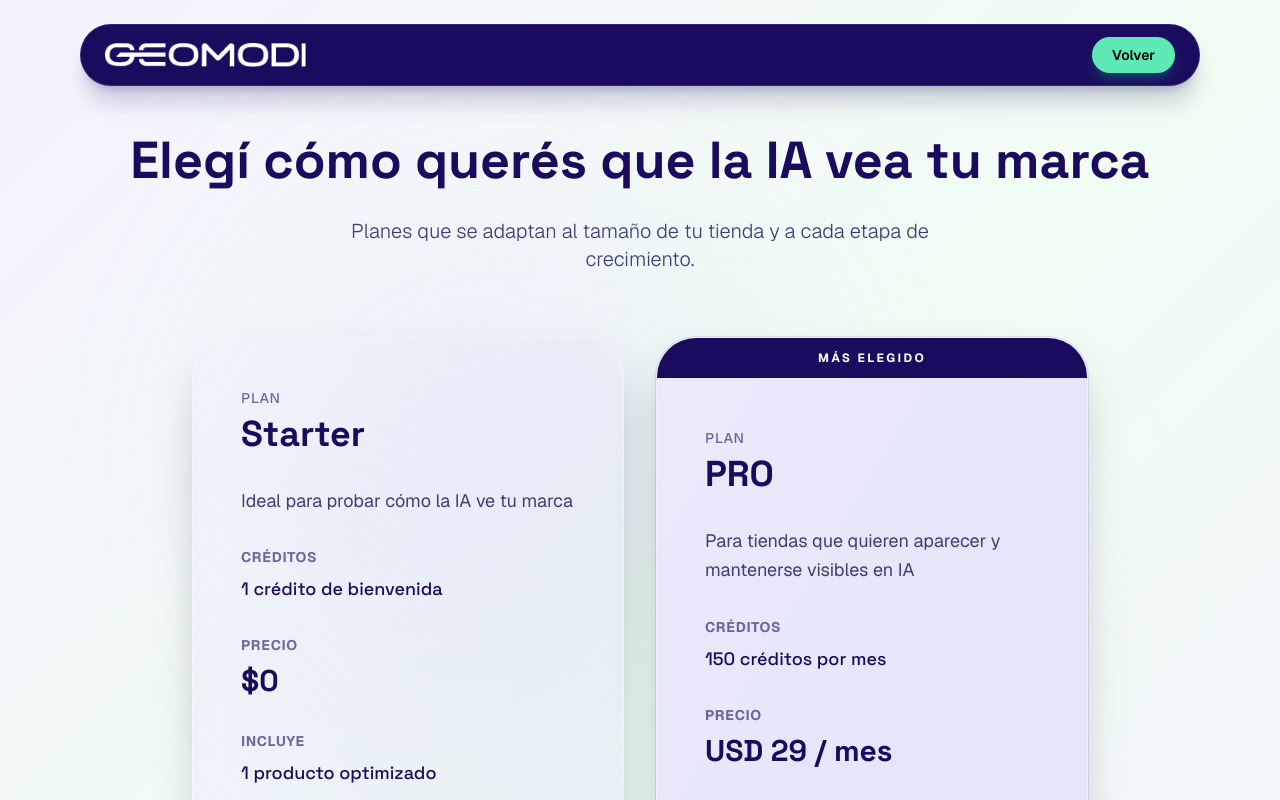
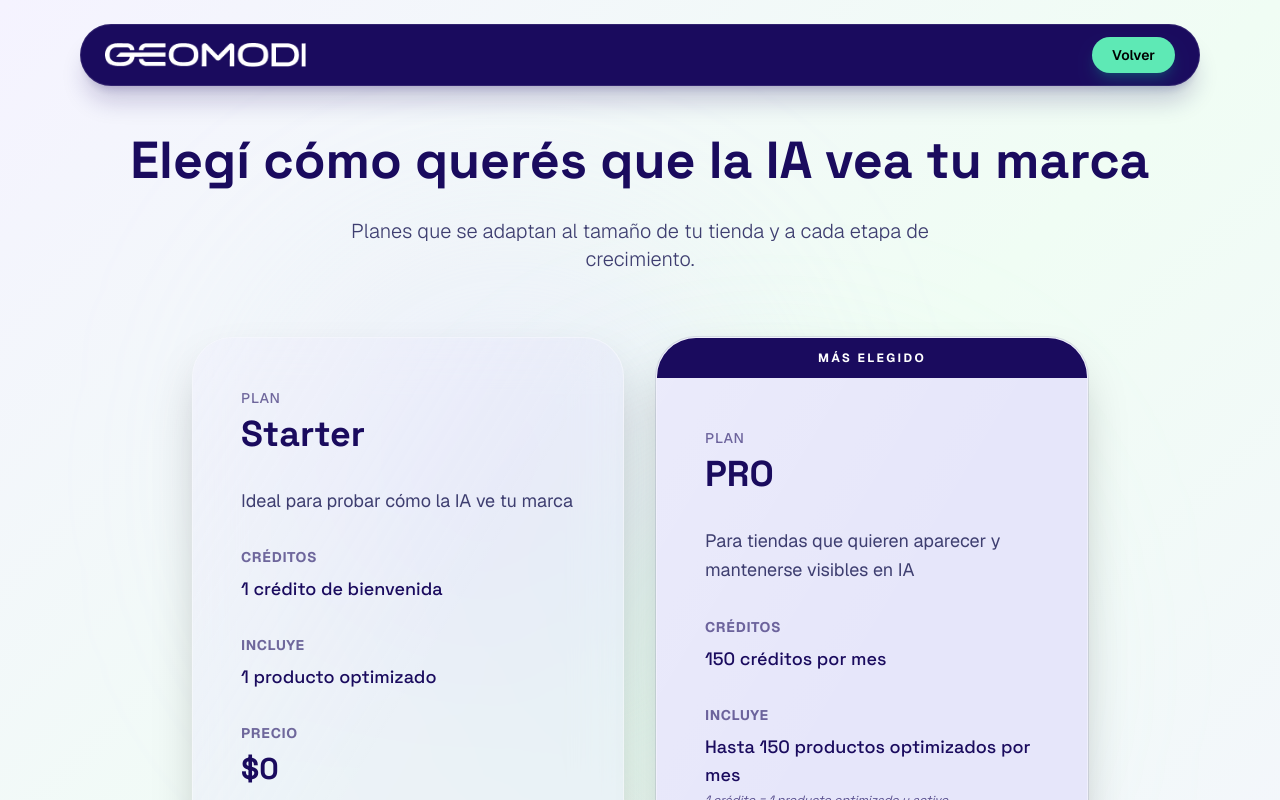
Before and after one commit to luchimbo/geomodi-landing, a Next.js app: page /pricing in a window 1280 px wide. Shown: the top 800 px of the page. Built offline with nearby package versions, Linux system fonts and the light colour scheme.

Commit message:
refactor: reorder pricing info (price at bottom) and adjust layout logic

```diff
--- a/src/app/pricing/page.js
+++ b/src/app/pricing/page.js
@@ -120,15 +120,15 @@ export default function PricingPage() {
                                             <p className="text-[#1A0B5E] text-lg font-medium font-space">{plan.credits}</p>
                                         </div>
                                         <div>
-                                            <h4 className="text-sm font-bold uppercase tracking-wider mb-2 opacity-60">Precio</h4>
-                                            <p className="text-3xl font-bold font-space">{plan.price}</p>
-                                        </div>
-                                        <div>
                                             <h4 className="text-sm font-bold uppercase tracking-wider mb-2 opacity-60">Incluye</h4>
                                             <p className="text-[#1A0B5E] text-lg font-medium font-space">{plan.includes}</p>
                                             {plan.note && (
                                                 <p className="text-xs text-[#1A0B5E]/70 mt-1 italic leading-tight font-space">{plan.note}</p>
                                             )}
+                                        </div>
+                                        <div>
+                                            <h4 className="text-sm font-bold uppercase tracking-wider mb-2 opacity-60">Precio</h4>
+                                            <p className="text-3xl font-bold font-space">{plan.price}</p>
                                         </div>
                                     </div>
 
```
